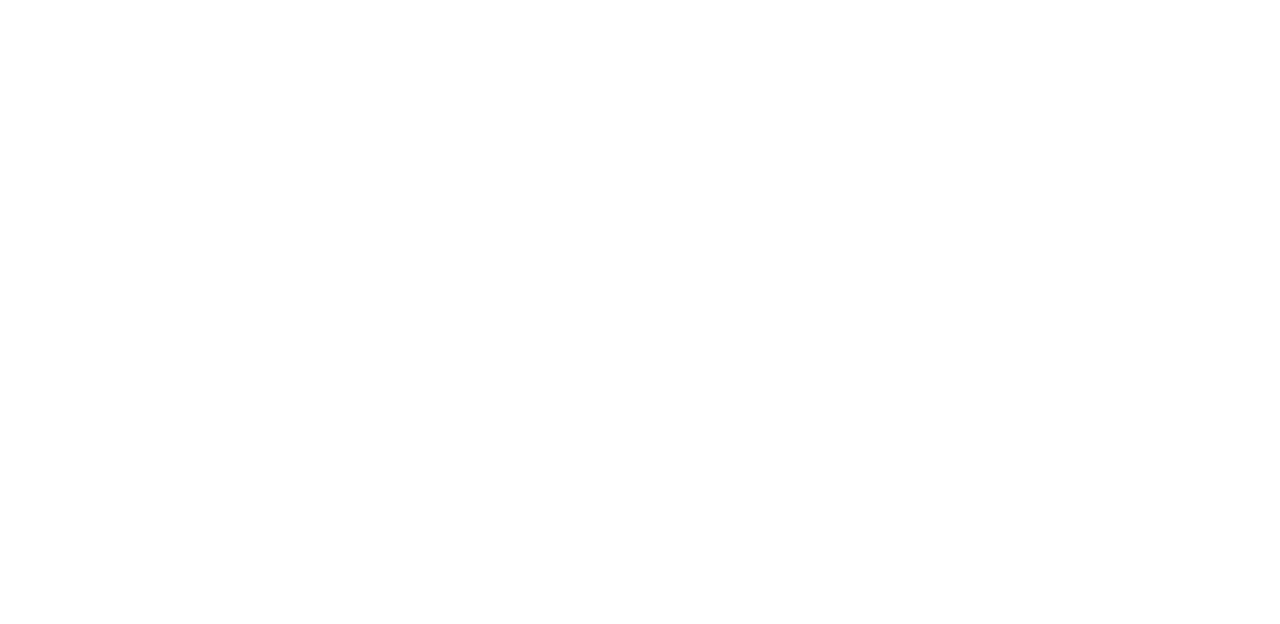
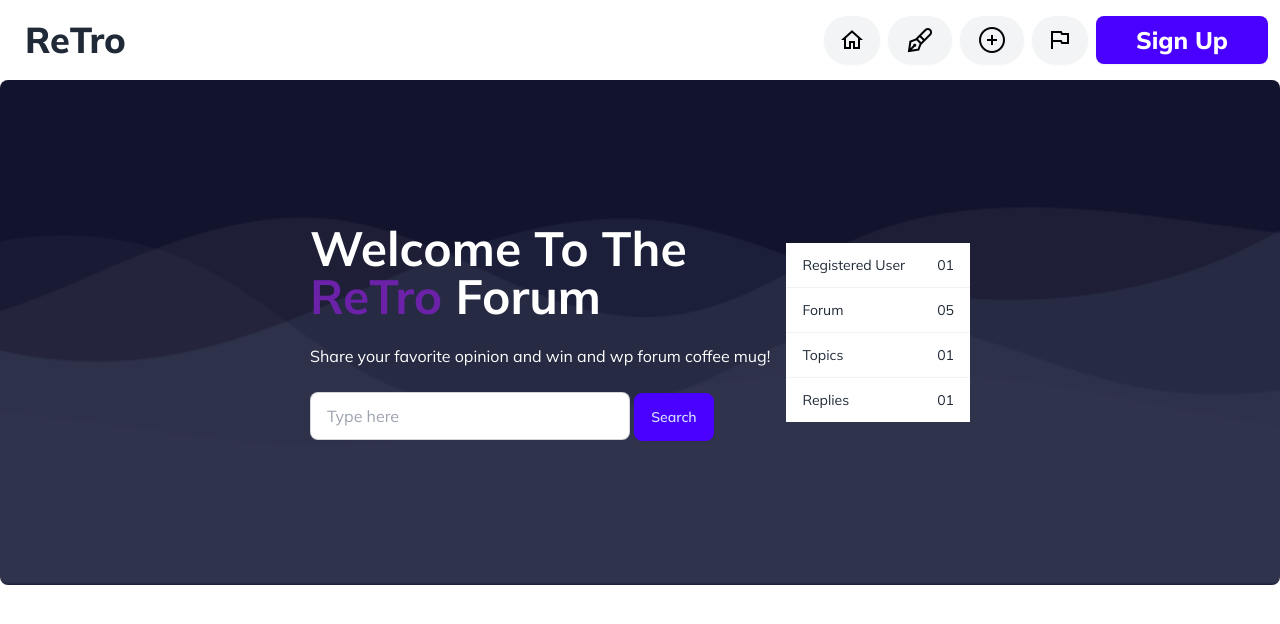
Before and after one commit to Captainboggey/Retro-forum, a plain HTML site: page index.html in a window 1280 px wide. Drawn offline with nearby package versions, Linux system fonts and the light colour scheme.

Commit message:
banner added

```diff
--- a/index.html
+++ b/index.html
@@ -1,11 +1,101 @@
 <!DOCTYPE html>
-<html lang="en">
+<html lang="en" data-theme="light">
 <head>
     <meta charset="UTF-8">
     <meta name="viewport" content="width=device-width, initial-scale=1.0">
     <title>Retro Forum</title>
+    <!-- tailwind & daisyUl -->
+
+<link href="https://cdn.jsdelivr.net/npm/daisyui@4.12.14/dist/full.min.css" rel="stylesheet" type="text/css" />
+<script src="https://cdn.tailwindcss.com"></script>
+<!-- css fonts -->
+<style>
+    @import url('https://fonts.googleapis.com/css2?family=Mulish:ital,wght@0,200..1000;1,200..1000&display=swap');
+
+    .mulish-font{
+        font-family: "Mulish", sans-serif;
+    }
+
+
+    </style>
+
+
 </head>
-<body>
+<body class="mulish-font">
+    <header>
+         <!-- nav-section -->
+        <nav>
+            <div class="navbar bg-base-100">
+                <div class="flex-1">
+                  <a class="btn btn-ghost text-4xl font-extrabold">ReTro</a>
+                </div>
+                <div class="flex-none">
+                  <ul class="menu menu-horizontal px-1 gap-2">
+                    <li><button class="btn btn-primary bg-gray-100 border-none rounded-full tooltip tooltip-bottom" data-tip ="Home"><img src="/images/home.png" alt=""></button></li>
+                    <li><button class="btn btn-primary bg-gray-100 border-none  rounded-full tooltip tooltip-bottom" data-tip ="Edit"><img src="/images/pen.png" alt=""></button></li>
+                    <li><button class="btn btn-primary bg-gray-100 border-none  rounded-full tooltip tooltip-bottom" data-tip ="add"><img src="/images/add.png" alt=""></button></li>
+                    <li><button class="btn btn-primary bg-gray-100 border-none  rounded-full tooltip tooltip-bottom" data-tip ="follow"><img src="/images/flag.png" alt=""></button></li>
+                    <li><button class="btn btn-primary px-10 font-extrabold border-none  text-white text-2xl ">Sign Up</button></li>
+
+
+                  </ul>
+                </div>
+              </div>
+        </nav>
+        <!-- Head  banner section -->
+         <section class="min-h-screen  ">
+            <div class="hero bg-[url('/images/bgbanner.png')] rounded-lg bg-[#12132D] py-32 ">
+                <div class="hero-content flex-col lg:flex-row-reverse ">
+                    <div class="overflow-x-auto bg-white">
+                        <table class="table">
+
+                          <tbody>
+                            <!-- row 1 -->
+                            <tr>
+
+                              <td>Registered User</td>
+                              <td>01</td>
+
+                            </tr>
+                            <!-- row 2 -->
+                            <tr>
+
+                              <td>Forum</td>
+                              <td>05</td>
+
+                            </tr>
+                            <!-- row 3 -->
+                            <tr>
+
+                              <td>Topics</td>
+                              <td>01</td>
+
+                            </tr>
+                            <tr>
+
+                              <td>Replies</td>
+                              <td>01</td>
+
+                            </tr>
+                          </tbody>
+                        </table>
+                      </div>
+                  <div>
+                    <h1 class="text-5xl font-bold text-white">Welcome To The <br> <span class="text-purple-800">ReTro</span> Forum</h1>
+                    <p class="py-6 text-white">
+                        Share your favorite opinion and win and wp forum coffee mug!
+                    </p>
+                    <div>
+                        <input type="text" placeholder="Type here" class="input input-bordered w-full max-w-xs" />
+                        <button class="btn btn-primary py-4">Search</button>
+                    </div>
+                  </div>
+                </div>
+              </div>
+         </section>
+
+
+    </header>
 
 </body>
 </html>
```
Also changed, not shown: tailwind.config.js (added, +8 -0 lines), images/add.png (added), images/bgbanner.png (added), images/flag.png (added), images/home.png (added), images/joinforum.png (added), images/logo.png (added), images/pen.png (added).
